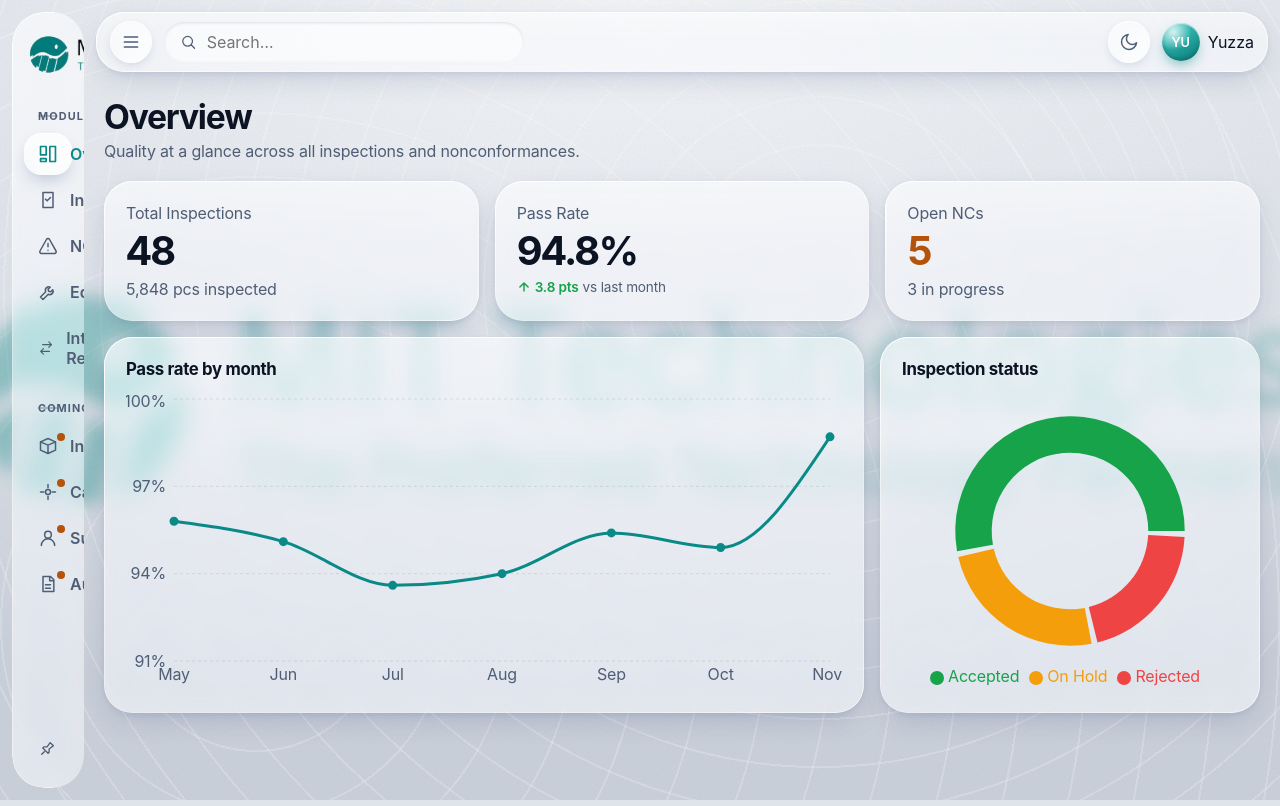
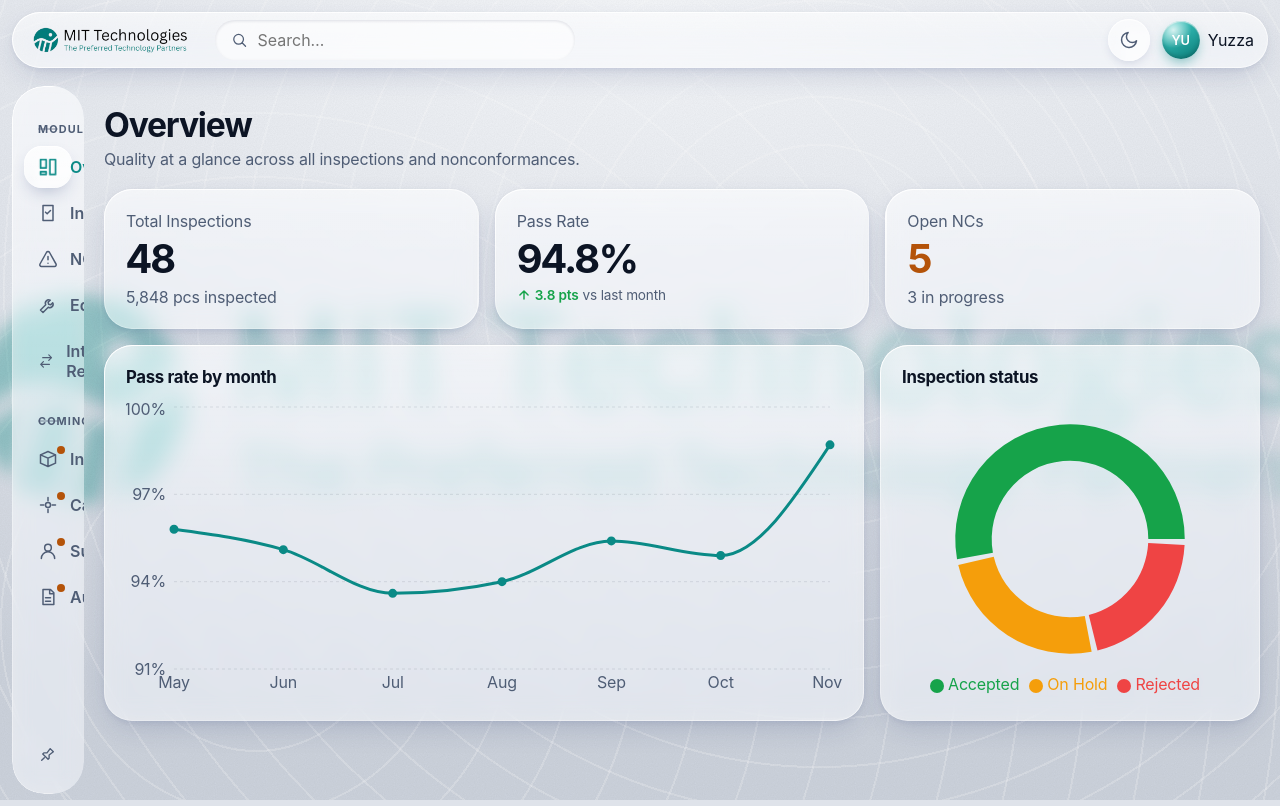
Before and after one commit to Yuzza96/Quality-Control, a React (Vite) app: page / in a window 1280 px wide. Built offline with nearby package versions, Linux system fonts and the light colour scheme.

Commit message:
Layout: full-width topbar with logo, sidebar rail tucked underneath (no overlap)
Co-Authored-By: Claude Sonnet 5.5 <noreply@anthropic.com>

```diff
--- a/src/components/Sidebar.jsx
+++ b/src/components/Sidebar.jsx
@@ -50,7 +50,6 @@ export default function Sidebar({ nav, active, open, onNavigate, onClose }) {
       <div className={`sidebar-slot ${pinned ? 'pinned' : ''}`}>
         <aside className={`sidebar ${open ? 'open' : ''} ${pinned ? 'pinned' : ''}`}>
           <div className="brand">
-            <img className="brand-mark" src={`${import.meta.env.BASE_URL}favicon.png`} alt="" aria-hidden="true" />
             <img className="logo-light" src={`${import.meta.env.BASE_URL}logo-tight.png`} alt="MIT Technologies" />
             <img className="logo-dark" src={`${import.meta.env.BASE_URL}logo-tight-dark.png`} alt="" aria-hidden="true" />
           </div>
--- a/src/components/Topbar.jsx
+++ b/src/components/Topbar.jsx
@@ -22,6 +22,8 @@ export default function Topbar({ query, onQuery, theme, onToggleTheme, onMenu })
       <button className="icon-btn menu-btn" onClick={onMenu} aria-label="Open navigation">
         <Icon d="M4 6h16M4 12h16M4 18h16" />
       </button>
+      <img className="top-logo light" src={`${import.meta.env.BASE_URL}logo-tight.png`} alt="MIT Technologies" />
+      <img className="top-logo dark" src={`${import.meta.env.BASE_URL}logo-tight-dark.png`} alt="" aria-hidden="true" />
       <label className="search">
         <Icon d="M11 18a7 7 0 100-14 7 7 0 000 14zM21 21l-5-5" size={18} />
         <input value={query} onChange={(e) => onQuery(e.target.value)} placeholder="Search…" />
--- a/src/styles.css
+++ b/src/styles.css
@@ -598,9 +598,9 @@ tbody tr:hover { background: var(--row-hover); }
 }
 @media (prefers-reduced-motion: reduce) { .wall-sweep { display: none; } }
 
-/* sidebar: auto-hiding icon rail (desktop). At rest only the icons show; hover, keyboard focus or the pin opens it.
+/* sidebar: auto-hiding icon rail (desktop). The logo lives in the topbar; the rail sits under it. At rest only the icons show; hover, keyboard focus or the pin opens it.
    The aside is always full width and is revealed with clip-path, so icons never move and nothing reflows. */
-.brand-mark, .soon-dot, .pin-btn { display: none; }
+.soon-dot, .pin-btn { display: none; }
 .sidebar-slot { display: contents; }
 @media (min-width: 801px) {
   .sidebar-slot { display: block; position: relative; z-index: 30; width: 72px; flex-shrink: 0; align-self: stretch; transition: width .45s var(--ease-out); }
@@ -612,11 +612,6 @@ tbody tr:hover { background: var(--row-hover); }
   }
   .sidebar:is(:hover, :has(:focus-visible), .pinned) { clip-path: inset(0 0 0 0 round 32px); transition-delay: .05s; }
 
-  .brand { position: relative; }
-  .brand .brand-mark { display: block; position: absolute; left: 4px; top: 5px; width: 40px; height: 40px; border-radius: 12px; object-fit: contain; transition: opacity .25s var(--ease-out) .1s; }
-  .brand .logo-light, .brand .logo-dark { transition: opacity .3s var(--ease-out); opacity: 0; }
-  .sidebar:is(:hover, :has(:focus-visible), .pinned) .brand .brand-mark { opacity: 0; transition-delay: 0s; }
-  .sidebar:is(:hover, :has(:focus-visible), .pinned) .brand :is(.logo-light, .logo-dark) { opacity: 1; transition-delay: .12s; }
 
   /* labels slide in one after another */
   .sidebar :is(.nav-text, .soon) { opacity: 0; transform: translateX(-10px); transition: opacity .15s linear, transform .15s linear; }
@@ -650,3 +645,22 @@ tbody tr:hover { background: var(--row-hover); }
   .pin-btn svg { flex-shrink: 0; transform: rotate(45deg); transition: transform var(--t-med) var(--ease-spring); }
   .pin-btn[aria-pressed='true'] svg { transform: none; }
 }
+
+/* one frame: the topbar spans the full width and the rail tucks underneath it, so the two bars never overlap */
+.top-logo { display: none; }
+@media (min-width: 801px) {
+  .shell { --bar-h: 56px; display: grid; grid-template-columns: auto minmax(0, 1fr); grid-template-rows: auto 1fr; align-items: start; }
+  .main { display: contents; }
+  .topbar { grid-column: 1 / -1; grid-row: 1; height: var(--bar-h); box-sizing: border-box; }
+  .sidebar-slot { grid-column: 1; grid-row: 2; align-self: stretch; }
+  .content { grid-column: 2; grid-row: 2; }
+  .sidebar { top: calc(24px + var(--bar-h)); height: calc(100vh - 36px - var(--bar-h)); }
+  .sidebar .brand, .topbar .menu-btn { display: none; }
+  .top-logo { display: block; height: 28px; width: auto; margin: 0 14px 0 6px; }
+  .top-logo.dark, [data-theme='dark'] .top-logo.light { display: none; }
+  [data-theme='dark'] .top-logo.dark { display: block; }
+}
+@media (max-width: 800px) {
+  .shell { display: grid; grid-template-columns: minmax(0, 1fr); }
+  .main { display: contents; }
+}
```
Also changed, not shown: 1 other file (tests, documents, lock files or other folders).
